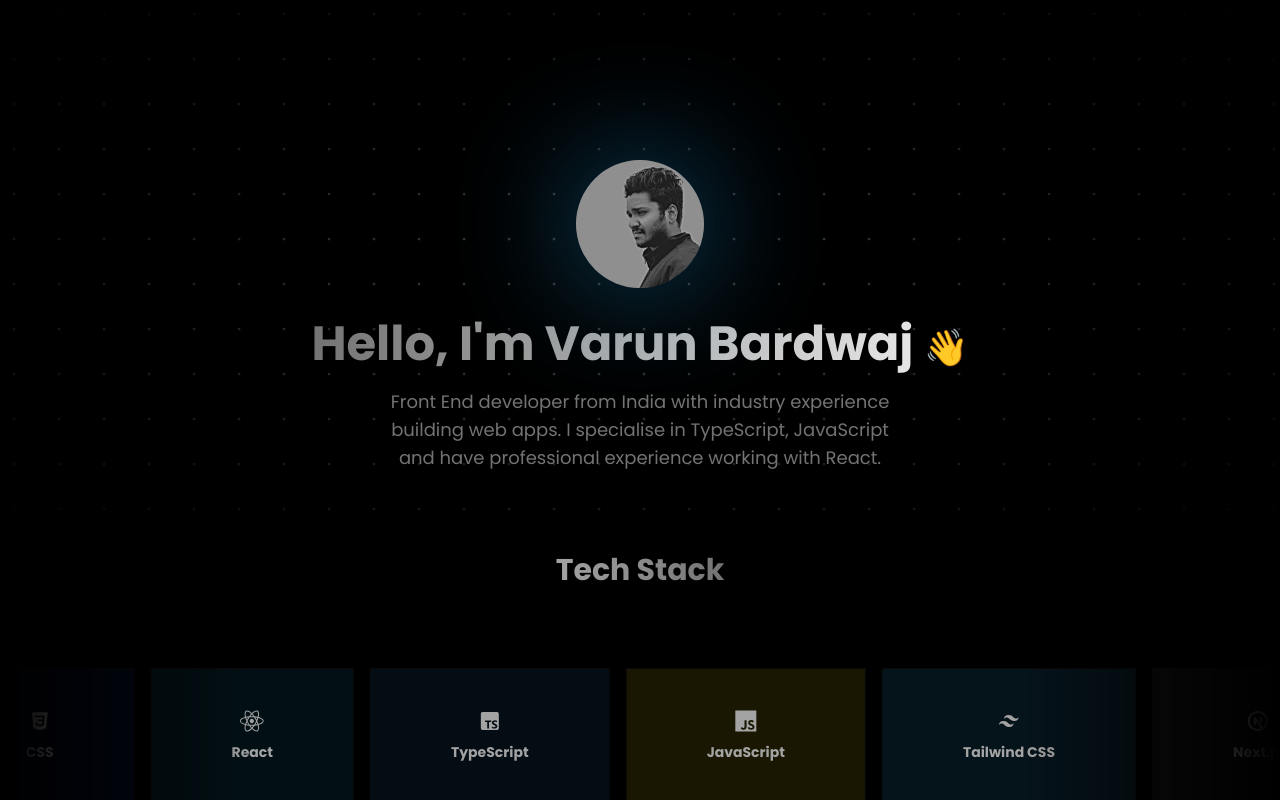
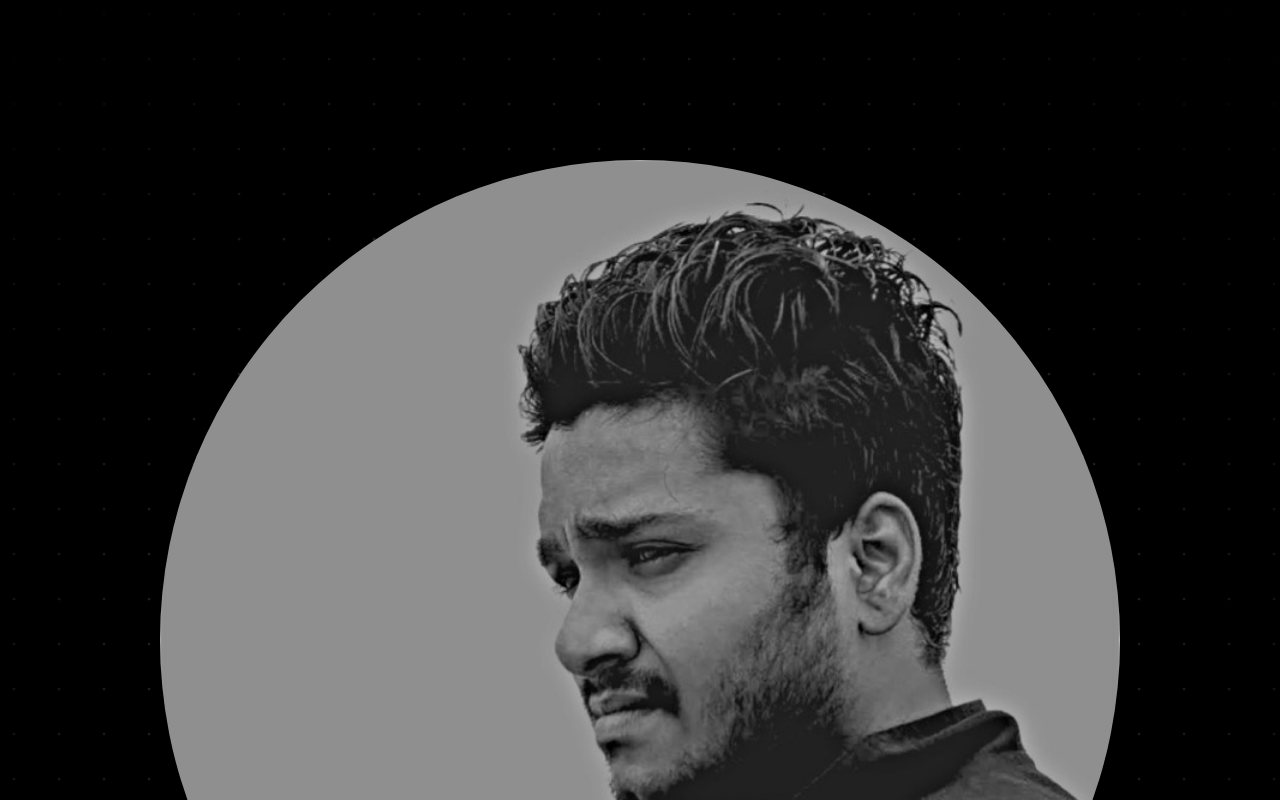
Before and after one commit to varunpbardwaj/portfolio-new, a Next.js app: page / in a window 1280 px wide. Shown: the top 800 px of the page. Built offline with nearby package versions, Linux system fonts and the light colour scheme.

Commit message:
add author logo

```diff
--- a/src/app/page.tsx
+++ b/src/app/page.tsx
@@ -10,7 +10,7 @@ import { BiLogoCss3 } from "react-icons/bi";
 import { TbBrandNextjs } from "react-icons/tb";
 import { HoverEffect } from "@/components/ui/CardHover";
 import Image from "next/image";
-import { BackgroundGradient } from "@/components/ui/BackgroundGradient";
+// import { BackgroundGradient } from "@/components/ui/BackgroundGradient";
 
 export default function Home() {
   return (
@@ -18,7 +18,7 @@ export default function Home() {
       <div className="min-h-[25rem] md:min-h-[30rem] w-full bg-black relative flex flex-col items-center justify-center antialiased bg-dot-white/[0.2]">
         <div className="absolute pointer-events-none inset-0 flex items-center justify-center bg-black [mask-image:radial-gradient(ellipse_at_center,transparent_20%,black)]"></div>
         <div className="w-full flex flex-col items-center justify-center px-10 py-0 md:py-20 pt-0 md:pt-32 lg:px-40 lg:pt-40 lg:pb-20">
-          <BackgroundGradient containerClassName="mb-8">
+          {/* <BackgroundGradient containerClassName="mb-8"> */}
           <Image
             width="0"
             height="0"
@@ -27,7 +27,7 @@ export default function Home() {
             alt="varun"
             unoptimized
           />
-          </BackgroundGradient>
+          {/* </BackgroundGradient> */}
           <div className="relative text-xl md:text-5xl text-center font-bold">
             <span className="bg-clip-text text-transparent bg-gradient-to-l from-neutral-200 to-neutral-500">
               Hello, I&apos;m Varun Bardwaj
```
Lines whose indentation alone changed are shown as unchanged.
